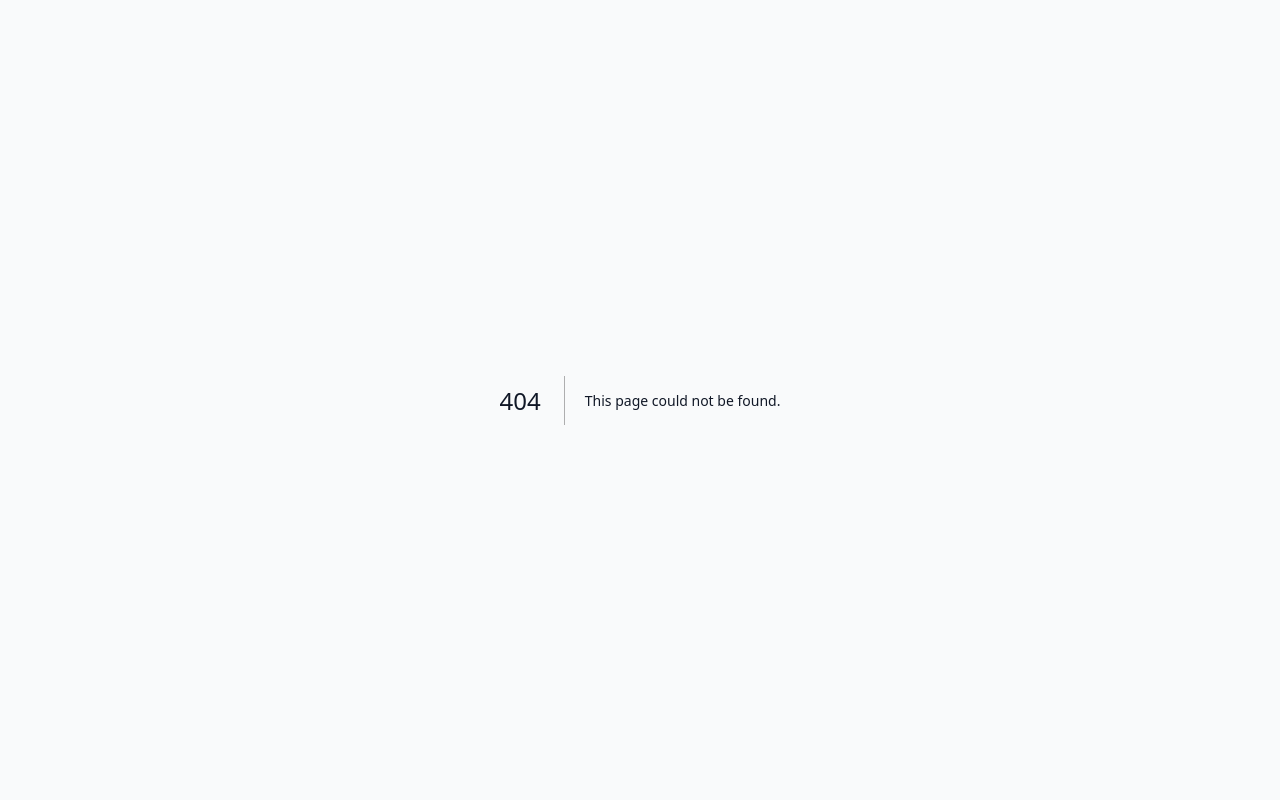
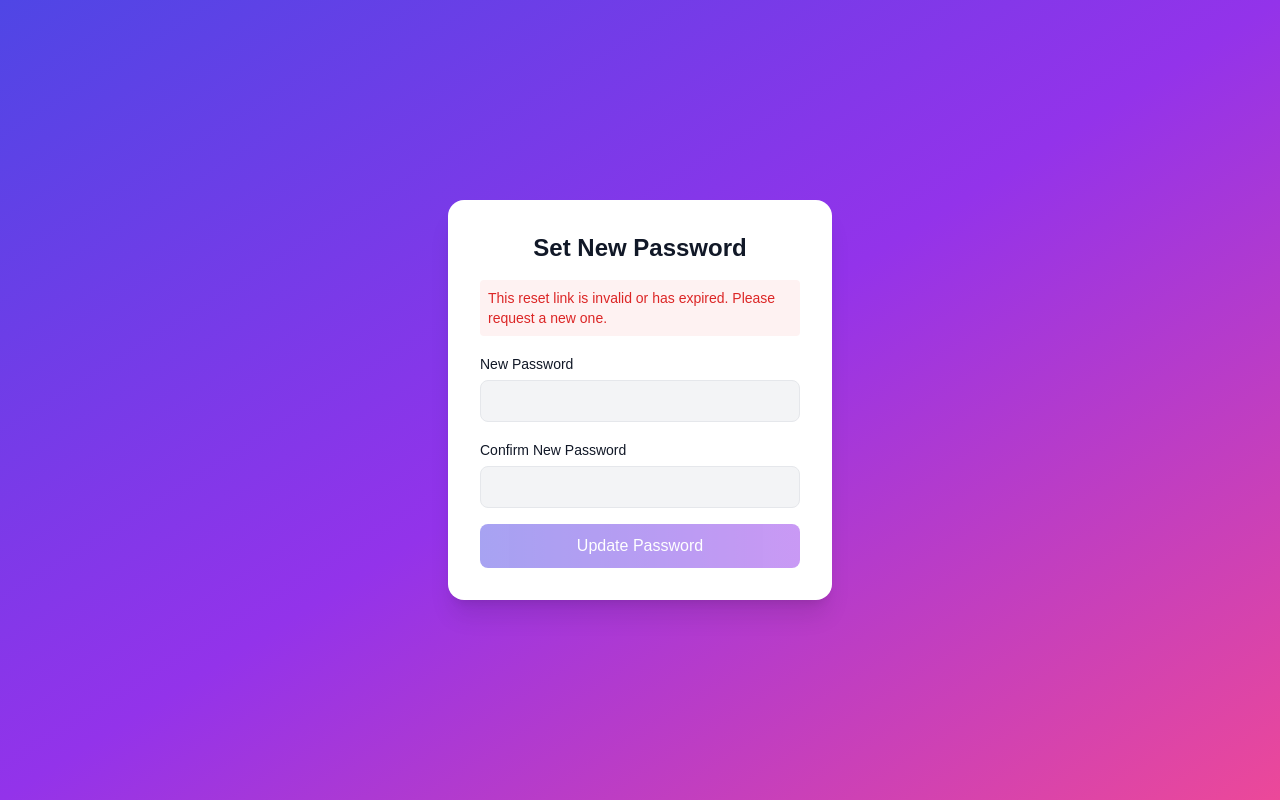
Before and after one commit to ronilogicgo-stack/LogicGo_Report, a Next.js app: page /reset-password in a window 1280 px wide. Before the commit this address had no page. Built offline with nearby package versions, Linux system fonts and the light colour scheme; no server answers.

Commit message:
v15: forgot/reset password flow, team search box

```diff
--- a/app/admin/requests/page.js
+++ b/app/admin/requests/page.js
@@ -1,6 +1,6 @@
 "use client";
 
-import { useEffect, useState, useCallback } from "react";
+import { useEffect, useState, useCallback, useMemo } from "react";
 import { createClient } from "@/lib/supabaseClient";
 
 export default function TeamManagementPage() {
@@ -8,6 +8,7 @@ export default function TeamManagementPage() {
   const [myId, setMyId] = useState(null);
   const [pending, setPending] = useState([]);
   const [team, setTeam] = useState([]);
+  const [searchQuery, setSearchQuery] = useState("");
   const [loading, setLoading] = useState(true);
   const [editingId, setEditingId] = useState(null);
   const [editForm, setEditForm] = useState({});
@@ -199,6 +200,15 @@ export default function TeamManagementPage() {
     load();
   }
 
+  const filteredTeam = useMemo(() => {
+    const q = searchQuery.trim().toLowerCase();
+    if (!q) return team;
+    return team.filter(
+      (p) =>
+        p.full_name?.toLowerCase().includes(q) || p.email?.toLowerCase().includes(q)
+    );
+  }, [team, searchQuery]);
+
   function startEdit(person) {
     setEditingId(person.id);
     setEditForm({
@@ -308,14 +318,25 @@ export default function TeamManagementPage() {
 
       {/* ---------- TEAM (always visible - Sales Persons and/or Admins) ---------- */}
       <div className="space-y-3">
-        <h2 className="text-lg font-bold">Team</h2>
+        <div className="flex flex-col sm:flex-row sm:items-center sm:justify-between gap-3">
+          <h2 className="text-lg font-bold">Team</h2>
+          <input
+            type="text"
+            placeholder="Search by name or email..."
+            value={searchQuery}
+            onChange={(e) => setSearchQuery(e.target.value)}
+            className="border rounded-lg px-3 py-2 text-sm w-full sm:w-64"
+          />
+        </div>
         {loading ? (
           <p className="text-gray-500">Loading...</p>
         ) : team.length === 0 ? (
           <p className="text-gray-500">No approved team members yet.</p>
+        ) : filteredTeam.length === 0 ? (
+          <p className="text-gray-500">No team members match "{searchQuery}".</p>
         ) : (
           <div className="space-y-3">
-            {team.map((p) => (
+            {filteredTeam.map((p) => (
               <div key={p.id} className="bg-white rounded-xl shadow p-4 space-y-3">
                 {p.email_change_pending && (
                   <div className="bg-yellow-50 border border-yellow-200 text-yellow-800 rounded-lg p-3 text-sm flex flex-col sm:flex-row sm:items-center sm:justify-between gap-2">
--- /dev/null
+++ b/app/forgot-password/page.js
@@ -0,0 +1,90 @@
+"use client";
+
+import { useState } from "react";
+import Link from "next/link";
+import { createClient } from "@/lib/supabaseClient";
+
+export default function ForgotPasswordPage() {
+  const supabase = createClient();
+  const [email, setEmail] = useState("");
+  const [loading, setLoading] = useState(false);
+  const [sent, setSent] = useState(false);
+  const [error, setError] = useState("");
+
+  async function handleSubmit(e) {
+    e.preventDefault();
+    setError("");
+    setLoading(true);
+
+    const { error: resetError } = await supabase.auth.resetPasswordForEmail(email, {
+      redirectTo: `${window.location.origin}/reset-password`,
+    });
+
+    if (resetError) {
+      setError(resetError.message);
+    } else {
+      setSent(true);
+    }
+    setLoading(false);
+  }
+
+  return (
+    <div className="min-h-screen flex items-center justify-center px-4 py-8 bg-gradient-to-br from-indigo-600 via-purple-600 to-pink-500">
+      <div className="w-full max-w-sm bg-white rounded-2xl shadow-xl p-6 sm:p-8 space-y-4">
+        <h1 className="text-2xl font-bold text-center">Reset Password</h1>
+
+        {sent ? (
+          <>
+            <p className="text-sm text-gray-600 text-center">
+              If an account exists for <strong>{email}</strong>, a password
+              reset link has been sent. Check your inbox (and spam folder).
+            </p>
+            <Link
+              href="/login"
+              className="block text-center text-sm text-indigo-600 font-medium underline"
+            >
+              Back to login
+            </Link>
+          </>
+        ) : (
+          <form onSubmit={handleSubmit} className="space-y-4">
+            <p className="text-sm text-gray-500 text-center">
+              Enter your email and we'll send you a link to reset your
+              password.
+            </p>
+
+            {error && (
+              <div className="text-sm text-red-600 bg-red-50 rounded p-2">{error}</div>
+            )}
+
+            <div>
+              <label className="text-sm font-medium">Email</label>
+              <input
+                type="email"
+                required
+                inputMode="email"
+                autoComplete="email"
+                className="mt-1 w-full border rounded-lg px-3 py-2 text-base focus:ring-2 focus:ring-indigo-500 focus:border-indigo-500 outline-none"
+                value={email}
+                onChange={(e) => setEmail(e.target.value)}
+              />
+            </div>
+
+            <button
+              disabled={loading}
+              className="w-full bg-gradient-to-r from-indigo-600 to-purple-600 text-white rounded-lg py-2.5 font-medium disabled:opacity-50 hover:opacity-90 transition"
+            >
+              {loading ? "Sending..." : "Send Reset Link"}
+            </button>
+
+            <p className="text-sm text-center text-gray-500">
+              <Link href="/login" className="text-indigo-600 font-medium underline">
+                Back to login
+              </Link>
+            </p>
+          </form>
+        )}
+      </div>
+    </div>
+  );
+}
--- a/app/login/page.js
+++ b/app/login/page.js
@@ -122,6 +122,11 @@ function LoginForm() {
             value={password}
             onChange={(e) => setPassword(e.target.value)}
           />
+          <div className="text-right mt-1">
+            <Link href="/forgot-password" className="text-xs text-indigo-600 underline">
+              Forgot password?
+            </Link>
+          </div>
         </div>
 
         <button
--- /dev/null
+++ b/app/reset-password/page.js
@@ -0,0 +1,116 @@
+"use client";
+
+import { Suspense, useEffect, useState } from "react";
+import { useRouter } from "next/navigation";
+import { createClient } from "@/lib/supabaseClient";
+
+export default function ResetPasswordPage() {
+  return (
+    <Suspense fallback={null}>
+      <ResetPasswordForm />
+    </Suspense>
+  );
+}
+
+function ResetPasswordForm() {
+  const router = useRouter();
+  const supabase = createClient();
+  const [ready, setReady] = useState(false);
+  const [password, setPassword] = useState("");
+  const [confirmPassword, setConfirmPassword] = useState("");
+  const [loading, setLoading] = useState(false);
+  const [error, setError] = useState("");
+  const [done, setDone] = useState(false);
+
+  useEffect(() => {
+    // Clicking the emailed reset link lands here with a recovery
+    // session already active - just confirm one exists before showing
+    // the form (Supabase handles parsing the link's token internally).
+    supabase.auth.getSession().then(({ data: { session } }) => {
+      setReady(!!session);
+      if (!session) {
+        setError(
+          "This reset link is invalid or has expired. Please request a new one."
+        );
+      }
+    });
+  }, []);
+
+  async function handleSubmit(e) {
+    e.preventDefault();
+    setError("");
+
+    if (password.length < 6) {
+      setError("Password must be at least 6 characters.");
+      return;
+    }
+    if (password !== confirmPassword) {
+      setError("Passwords do not match.");
+      return;
+    }
+
+    setLoading(true);
+    const { error: updateError } = await supabase.auth.updateUser({ password });
+    setLoading(false);
+
+    if (updateError) {
+      setError(updateError.message);
+    } else {
+      setDone(true);
+      setTimeout(() => router.push("/login"), 2000);
+    }
+  }
+
+  return (
+    <div className="min-h-screen flex items-center justify-center px-4 py-8 bg-gradient-to-br from-indigo-600 via-purple-600 to-pink-500">
+      <div className="w-full max-w-sm bg-white rounded-2xl shadow-xl p-6 sm:p-8 space-y-4">
+        <h1 className="text-2xl font-bold text-center">Set New Password</h1>
+
+        {done ? (
+          <p className="text-sm text-green-700 bg-green-50 rounded p-3 text-center">
+            Password updated! Redirecting to login...
+          </p>
+        ) : (
+          <form onSubmit={handleSubmit} className="space-y-4">
+            {error && (
+              <div className="text-sm text-red-600 bg-red-50 rounded p-2">{error}</div>
+            )}
+
+            <div>
+              <label className="text-sm font-medium">New Password</label>
+              <input
+                type="password"
+                required
+                disabled={!ready}
+                autoComplete="new-password"
+                className="mt-1 w-full border rounded-lg px-3 py-2 text-base disabled:bg-gray-100 focus:ring-2 focus:ring-indigo-500 focus:border-indigo-500 outline-none"
+                value={password}
+                onChange={(e) => setPassword(e.target.value)}
+              />
+            </div>
+
+            <div>
+              <label className="text-sm font-medium">Confirm New Password</label>
+              <input
+                type="password"
+                required
+                disabled={!ready}
+                autoComplete="new-password"
+                className="mt-1 w-full border rounded-lg px-3 py-2 text-base disabled:bg-gray-100 focus:ring-2 focus:ring-indigo-500 focus:border-indigo-500 outline-none"
+                value={confirmPassword}
+                onChange={(e) => setConfirmPassword(e.target.value)}
+              />
+            </div>
+
+            <button
+              disabled={loading || !ready}
+              className="w-full bg-gradient-to-r from-indigo-600 to-purple-600 text-white rounded-lg py-2.5 font-medium disabled:opacity-50 hover:opacity-90 transition"
+            >
+              {loading ? "Saving..." : "Update Password"}
+            </button>
+          </form>
+        )}
+      </div>
+    </div>
+  );
+}
```
Also changed, not shown: 1 other file (tests, documents, lock files or other folders).
